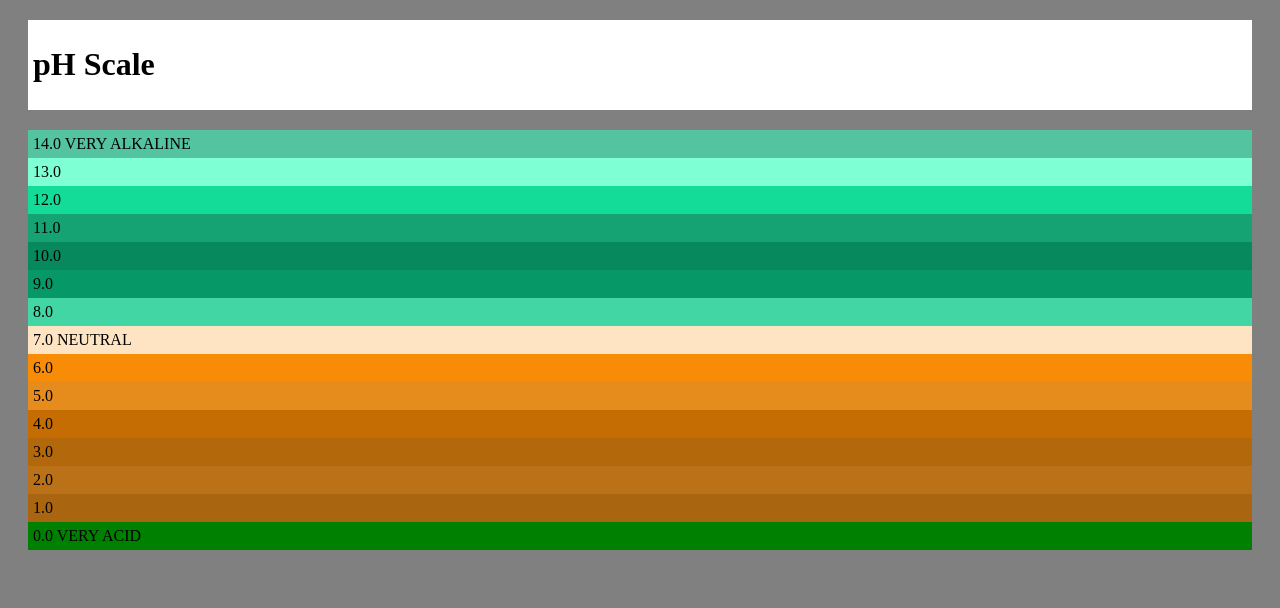
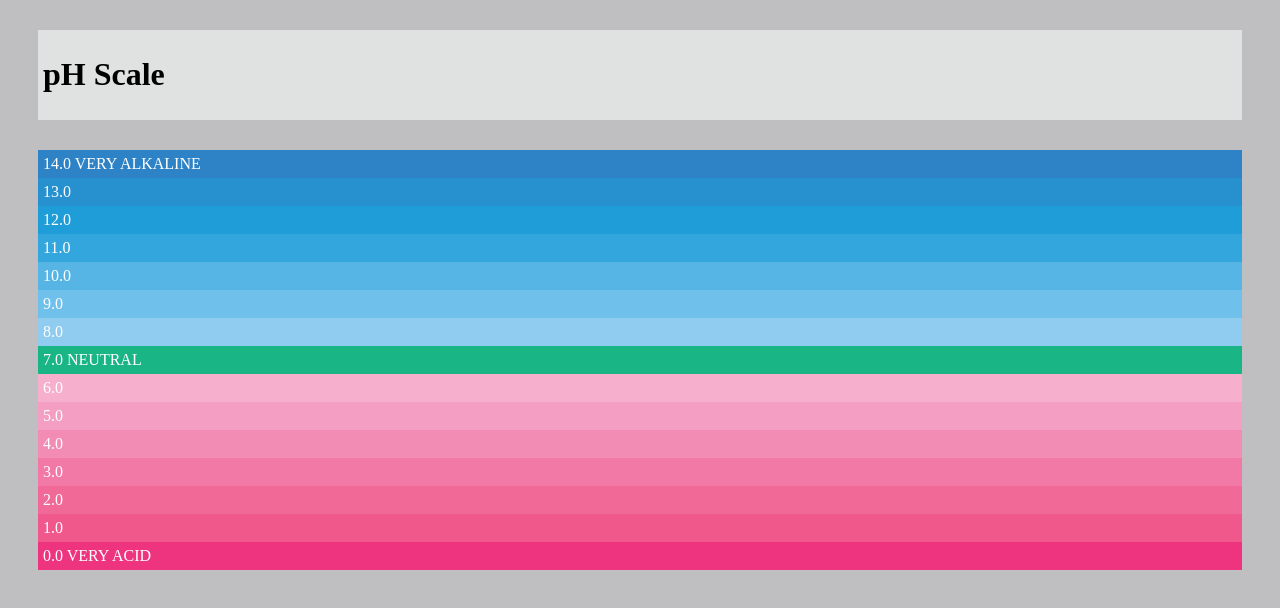
Before and after one commit to wajahat-minhal/pH-Scale, a plain HTML site: page index.html in a window 1280 px wide. Drawn offline with Linux system fonts and the light colour scheme.

Commit message:
changes done in css

```diff
--- a/style.css
+++ b/style.css
@@ -1,76 +1,77 @@
 body{
-    background-color: #808080;
+    background-color: #bfbfc1;
 }
 
 .div-one{
-    background-color: #ffffff;
+    background-color: #e0e1e1;
     padding: 5px;
-    margin: 20px;
+    margin: 30px;
 
 }
 
 .div-two{
-    margin: 0px 20px;
+    color: #ffffff;
+    margin: 0px 30px;
 }
 
 .child-one{
-    background-color: #53c49f;
+    background-color: #2d83c5;
     padding: 5px;
 }
 .child-two{
-    background-color: #7fffd4;
+    background-color: #2791d0;
     padding: 5px;
 }
 .child-three{
-    background-color: #13dc99;
+    background-color: #1e9dd8;
     padding: 5px;
 }
 .child-four{
-    background-color: #15a374;
+    background-color: #33a7dd;
     padding: 5px;
 }
 
 .child-five{
-    background-color: #08885d;
+    background-color: #57b5e6;
     padding: 5px;
 }
 .child-six{
-    background-color: #079867;
+    background-color: #70c0ec;
     padding: 5px;
 }
 .child-seven{
-    background-color: #41d6a4;
+    background-color: #90ccef;
     padding: 5px;
 }
 .child-eight{
-    background-color: #ffe4c4;
+    background-color: #1ab585;
     padding: 5px;
 }
 .child-nine{
-    background-color: #f98c07;
+    background-color: #f6b0cd;
     padding: 5px;
 }
 .child-ten{
-    background-color: #e68c1d;
+    background-color: #f39ec2;
     padding: 5px;
 }
 .child-eleven{
-    background-color: #c56d02;
+    background-color: #f38cb5;
     padding: 5px;
 }
 .child-twelve{
-    background-color: #b3680b;
+    background-color: #f279a5;
     padding: 5px;
 }
 .child-thirteen{
-    background-color: #ba7117;
+    background-color: #f06997;
     padding: 5px;
 }
 .child-fourteen{
-    background-color: #aa6510;
+    background-color: #f0578b;
     padding: 5px;
 }
 .child-fifteen{
-    background-color: #008000;
+    background-color: #ee347e;
     padding: 5px;
 }
```
